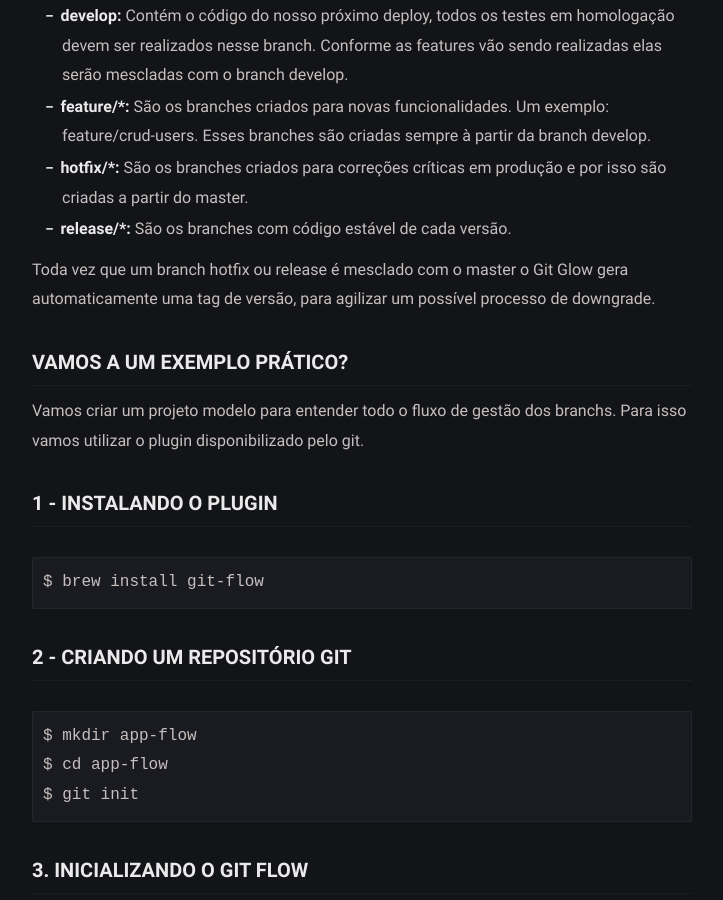
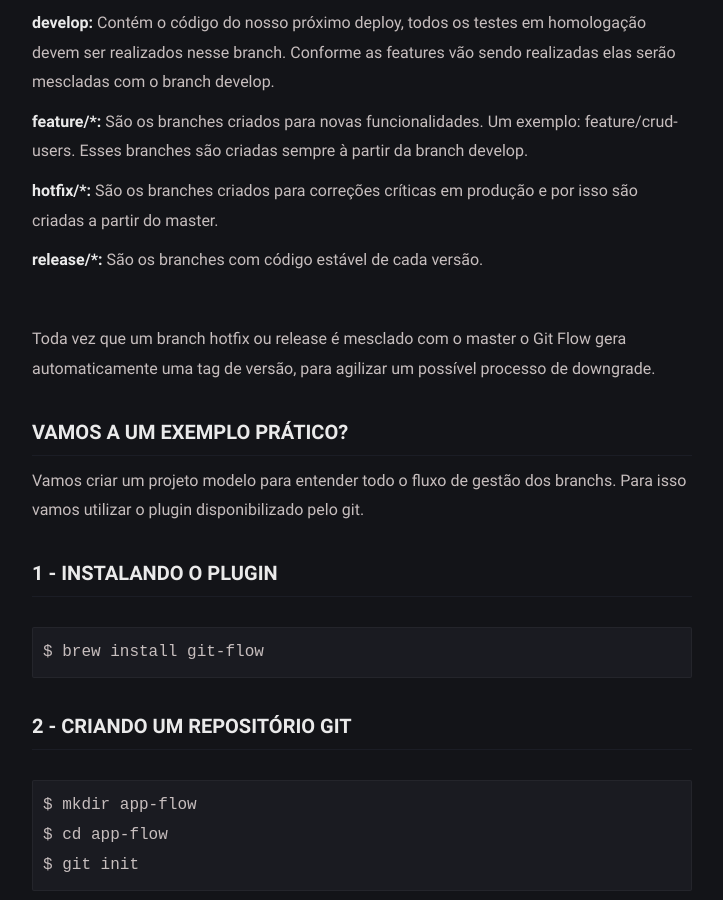
Before and after one commit to f0rmig4/f0rmig4.github.io, a Jekyll site: the page built from _posts/2020-12-05-git-flow.html, in a window 1280 px wide and 900 px high, scrolled down 668 px. Shown: the whole window, without its empty margins (278-1001 px from the left). Built offline with Jekyll 4.4.1, drawn with Linux system fonts in a browser that asks for light colours.

Commit message:
updated the article about Git Flow

```diff
--- a/_posts/2020-12-05-git-flow.html
+++ b/_posts/2020-12-05-git-flow.html
@@ -14,15 +14,13 @@
 <p>Como sabem, Git é um sistema de controle de versões de software e Git Flow é um modelo de branches para projetos que utilizam Git. As pessoas utilizam Git Flow para gerir melhor e mais logicamente seus branches.</p>
 
 <h3>E como é o padrão de branch sugerido pelo Git Flow?</h3>
-<ul>
-    <li><strong>master:</strong> Contém o nosso código de produção.</li>
-    <li><strong>develop:</strong> Contém o código do nosso próximo deploy, todos os testes em homologação devem ser realizados nesse branch. Conforme as features vão sendo realizadas elas serão mescladas com o branch develop.</li>
-    <li><strong>feature/*:</strong>  São os branches criados para novas funcionalidades. Um exemplo: feature/crud-users. Esses branches são criadas sempre à partir da branch develop.</li>
-    <li><strong>hotfix/*:</strong>  São os branches criados para correções críticas em produção e por isso são criadas a partir do master.</li>
-    <li><strong>release/*:</strong>  São os branches com código estável de cada versão.</li>
-</ul>
-
-<p>Toda vez que um branch hotfix ou release é mesclado com o master o Git Glow gera automaticamente uma tag de versão, para agilizar um possível processo de downgrade.</p>
+<p><strong>master:</strong> Contém o nosso código de produção.</p>
+<p><strong>develop:</strong> Contém o código do nosso próximo deploy, todos os testes em homologação devem ser realizados nesse branch. Conforme as features vão sendo realizadas elas serão mescladas com o branch develop.</p>
+<p><strong>feature/*:</strong>  São os branches criados para novas funcionalidades. Um exemplo: feature/crud-users. Esses branches são criadas sempre à partir da branch develop.</p>
+<p><strong>hotfix/*:</strong>  São os branches criados para correções críticas em produção e por isso são criadas a partir do master.</p>
+<p><strong>release/*:</strong>  São os branches com código estável de cada versão.</p>
+<p>&nbsp;</p>
+<p>Toda vez que um branch hotfix ou release é mesclado com o master o Git Flow gera automaticamente uma tag de versão, para agilizar um possível processo de downgrade.</p>
 
 <h3>Vamos a um exemplo prático?</h3>
 <p>Vamos criar um projeto modelo para entender todo o fluxo de gestão dos branchs. Para isso vamos utilizar o plugin disponibilizado pelo git.</p>
```
